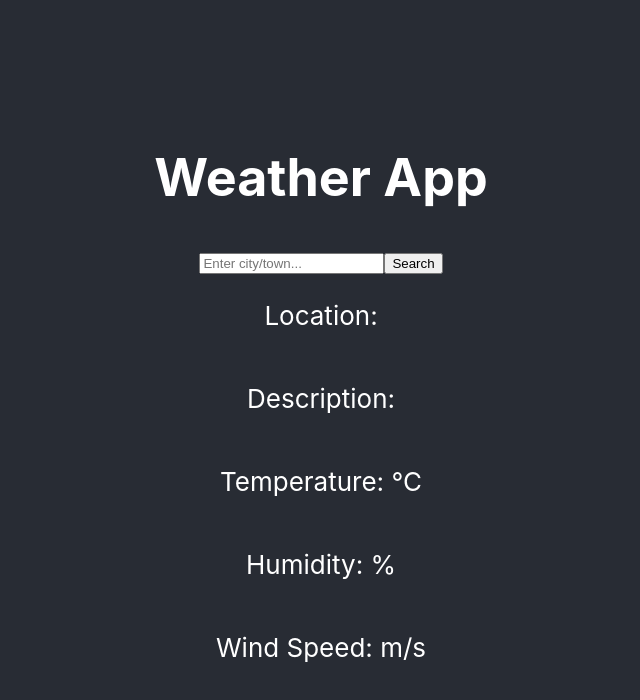
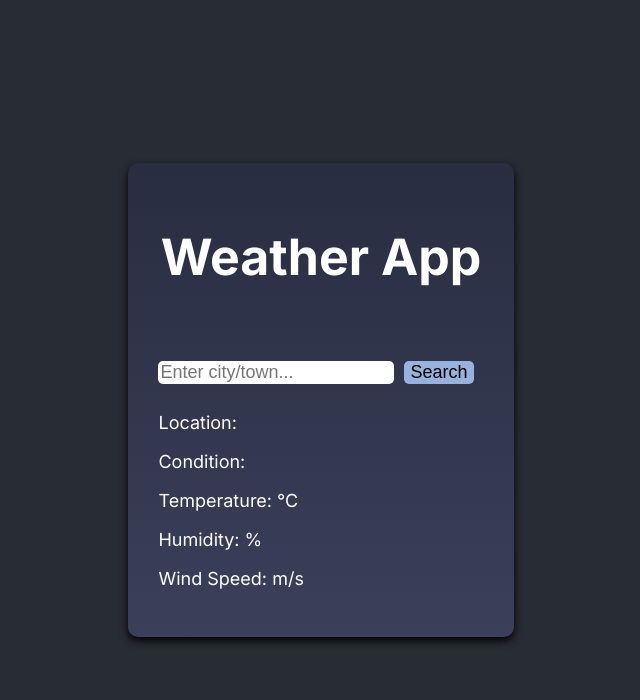
Before and after one commit to lapointek/101452430_comp3123_labtest2, a React (Create React App) app: page / in a window 1280 px wide. Shown: the top 700 px of the page, without its empty margins (319-959 px from the left). Built offline with nearby package versions, Linux system fonts and the light colour scheme.

Commit message:
Added styling to App.css

```diff
--- a/src/App.css
+++ b/src/App.css
@@ -1,3 +1,5 @@
+@import url("https://fonts.googleapis.com/css2?family=Inter:ital,opsz,wght@0,14..32,100..900;1,14..32,100..900&display=swap");
+
 .App {
   text-align: center;
 }
@@ -11,4 +13,39 @@
   justify-content: center;
   font-size: calc(10px + 2vmin);
   color: white;
+  font-family: "Inter", sans-serif;
 }
+
+.button {
+  border: none;
+  font-size: 18px;
+  margin: 10px;
+  border-radius: 5px;
+  cursor: pointer;
+  background-color: #99b2dd;
+  border: none;
+}
+
+.inputField {
+  border-radius: 5px;
+  font-size: large;
+  border: none;
+}
+
+.container {
+  box-shadow: 0 4px 8px 0 black;
+  transition: 0.3s;
+  padding: 30px;
+  border-radius: 10px;
+  background-color: #292d41;
+  background-image: linear-gradient(#292d41, #3a405a);
+}
+
+.descriptionContainer p {
+  text-align: left;
+  font-size: large;
+}
+
+h1 {
+  font-size: 50px;
+}
--- a/src/App.js
+++ b/src/App.js
@@ -16,6 +16,10 @@ function App() {
       const url = `${api.base}weather?q=${search}&units=metric&appid=${api.key}`;
       const response = await fetch(url);
       const data = await response.json();
+      if (!response.ok) {
+        alert(data.message);
+        return;
+      }
       const iconCode = data.weather[0].icon;
       console.log(data);
       setWeather({
@@ -34,22 +38,28 @@ function App() {
   return (
     <div className="App">
       <header className="App-header">
+        <div class="container">
           <h1>Weather App</h1>
-
+          <img src={weather.icon} onerror="this.src.display='none'" />
           <div>
             <input
+              class="inputField"
               type="text"
               placeholder="Enter city/town..."
               onChange={(e) => setSearch(e.target.value)}
             ></input>
-          <button onClick={searchPressed}>Search</button>
+            <button class="button" onClick={searchPressed}>
+              Search
+            </button>
           </div>
+          <div class="descriptionContainer">
             <p>Location: {weather.location}</p>
-        <p>Description: {weather.description}</p>
+            <p>Condition: {weather.description}</p>
             <p>Temperature: {weather.temperature} °C</p>
             <p>Humidity: {weather.humidity}%</p>
             <p>Wind Speed: {weather.windSpeed} m/s</p>
-        <img src={weather.icon} onerror="this.src.display='none'" />
+          </div>
+        </div>
       </header>
     </div>
   );
```
Lines whose indentation alone changed are shown as unchanged.
